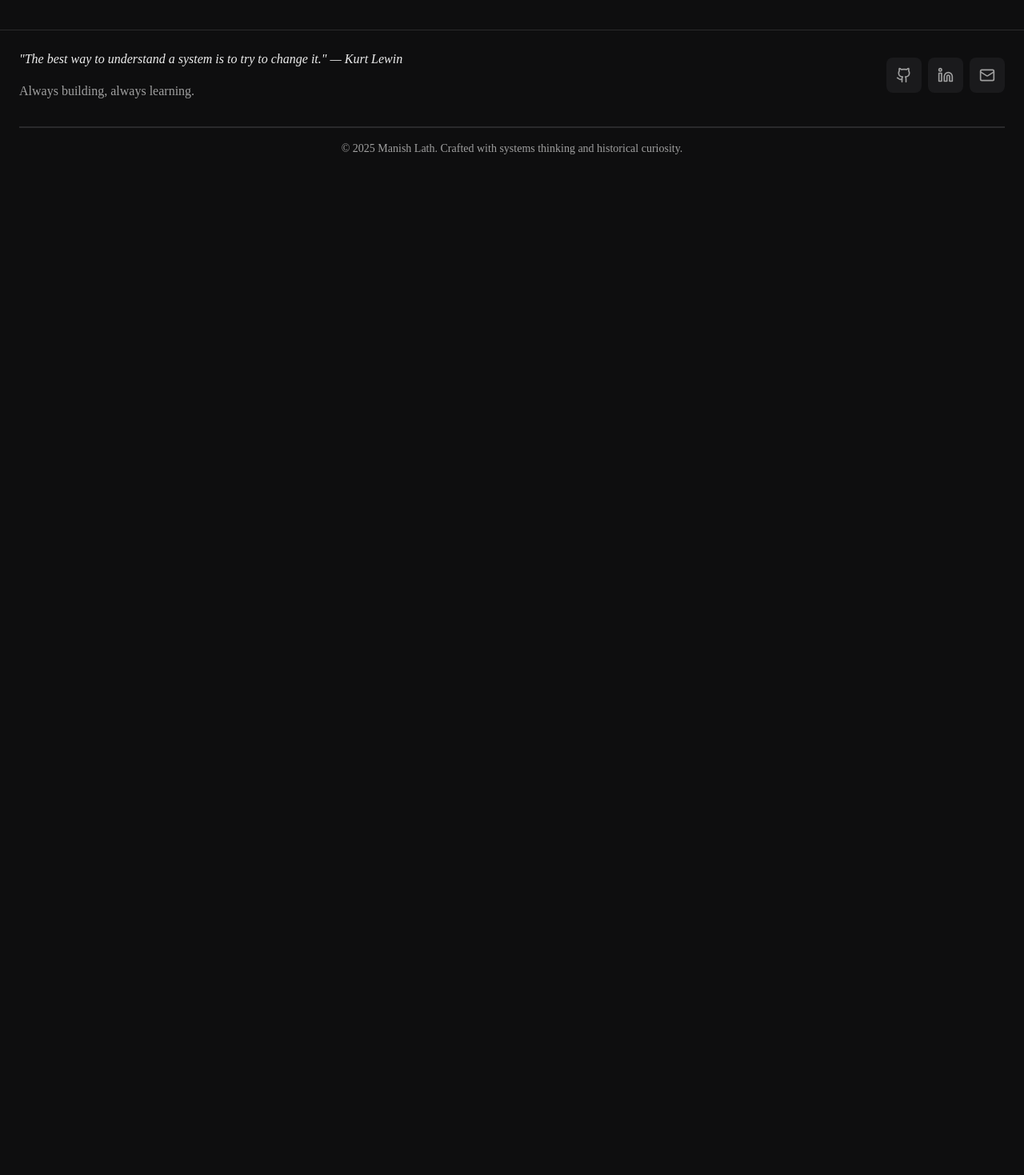
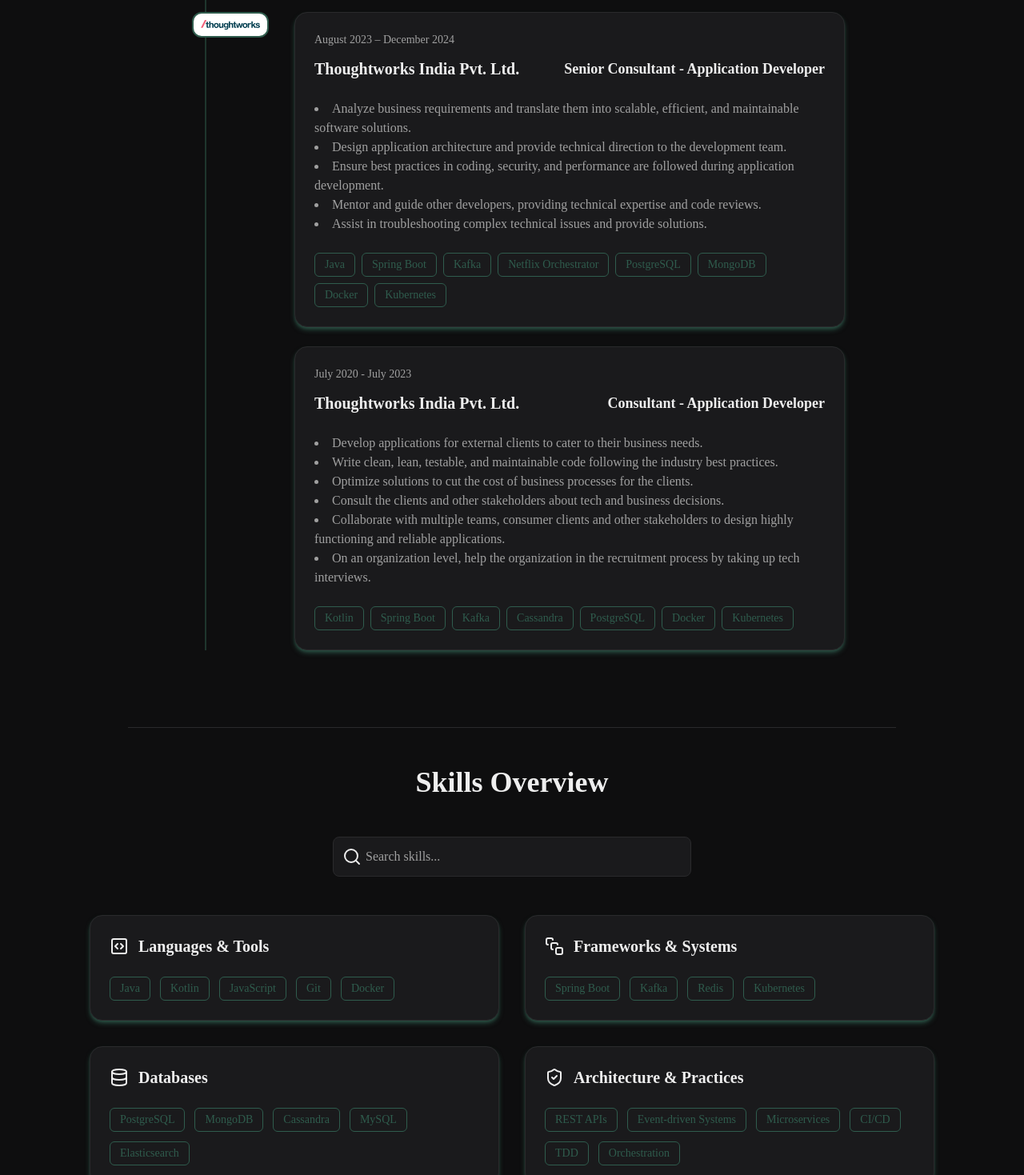
Before and after one commit to Manish-98/manish-lath.portfolio, a Next.js app: page /experience in a window 1280 px wide. Shown: the part 580-2049 px from the top of the page at 80% size. Before the commit the page ends 800 px from the top, so only its background shows below. Built offline with nearby package versions, Linux system fonts and the light colour scheme.

Commit message:
Add professional journey and skills overview in the experience page

```diff
--- a/src/app/experience/page.js
+++ b/src/app/experience/page.js
@@ -1,7 +1,12 @@
+import ProfessionalJourney from "@/components/ProfessionalJourney";
+import SkillsOverview from "@/components/SkillsOverview";
+
 export default function Experience() {
   return (
-    <div>
-      <h1>Experience</h1>
+    <div className="flex flex-col gap-4">
+      <ProfessionalJourney />
+      <hr className="mx-40 border-border" />
+      <SkillsOverview />
     </div>
   );
 }
--- /dev/null
+++ b/src/components/ProfessionalJourney.js
@@ -0,0 +1,118 @@
+import React from 'react';
+import Image from 'next/image';
+
+const ProfessionalJourney = () => {
+  const experiences = [
+    {
+      company: "Technogise Pvt. Ltd.",
+      position: "Technology Consultant",
+      duration: "January 2023 – Present",
+      description: "Contribute to software architecture and ensure scalability and performance.\nWrite, test, and maintain high-quality code across the full SDLC.\nGuide fellow developers and collaborate effectively with cross-functional teams.\nTroubleshoot and resolve complex issues in existing systems.\nEnhance workflows, code quality, and advocate for best practices.",
+      technologies: ["Java", "Spring Boot", "SQL"],
+      icon: "/technogise-logo.png"
+    },
+    {
+      company: "Thoughtworks India Pvt. Ltd.",
+      position: "Senior Consultant - Application Developer",
+      duration: "August 2023 – December 2024",
+      description: "Analyze business requirements and translate them into scalable, efficient, and maintainable software solutions.\nDesign application architecture and provide technical direction to the development team.\nEnsure best practices in coding, security, and performance are followed during application development.\nMentor and guide other developers, providing technical expertise and code reviews.\nAssist in troubleshooting complex technical issues and provide solutions.",
+      technologies: ["Java", "Spring Boot", "Kafka", "Netflix Orchestrator", "PostgreSQL", "MongoDB", "Docker", "Kubernetes"],
+      icon: "/thoughtworks-logo.svg"
+    },
+    {
+      company: "Thoughtworks India Pvt. Ltd.",
+      position: "Consultant - Application Developer",
+      duration: "July 2020 - July 2023",
+      description: "Develop applications for external clients to cater to their business needs.\nWrite clean, lean, testable, and maintainable code following the industry best practices.\nOptimize solutions to cut the cost of business processes for the clients.\nConsult the clients and other stakeholders about tech and business decisions.\nCollaborate with multiple teams, consumer clients and other stakeholders to design highly functioning and reliable applications.\nOn an organization level, help the organization in the recruitment process by taking up tech interviews.",
+      technologies: ["Kotlin", "Spring Boot", "Kafka", "Cassandra", "PostgreSQL", "Docker", "Kubernetes"],
+      icon: "/thoughtworks-logo.svg"
+    }
+  ];
+
+  // Helper to check if icon is an image path
+  const isImage = (icon) => typeof icon === 'string' && /\.(png|jpe?g|svg|webp)$/i.test(icon);
+
+  // Group experiences by company
+  const grouped = experiences.reduce((acc, exp) => {
+    if (!acc[exp.company]) acc[exp.company] = [];
+    acc[exp.company].push(exp);
+    return acc;
+  }, {});
+
+  return (
+    <section className="max-w-4xl mx-auto p-8 bg-background">
+      {/* Header */}
+      <div className="text-center mb-16">
+        <h1 className="text-4xl font-bold text-primary mb-2">
+          Professional Journey
+        </h1>
+        <p className="text-secondary text-lg">
+          A journey through code and context.
+        </p>
+      </div>
+
+      {/* Timeline */}
+      <div className="relative">
+        {/* Vertical line */}
+        <div className="absolute left-8 top-0 bottom-0 w-0.5 bg-accent/50 hidden sm:block"></div>
+
+        {Object.entries(grouped).map(([company, roles], groupIdx) => (
+          <div key={company} className="relative mb-12 flex flex-col gap-4">
+            {/* Timeline node (logo) */}
+            <div className="absolute left-4 w-24 h-8 bg-white border-2 border-accent rounded-xl items-center justify-center text-sm hidden sm:flex overflow-hidden">
+              {isImage(roles[0].icon) ? (
+                <Image src={roles[0].icon} alt={company + ' Logo'} width={32} height={32} className="w-[80%] h-full object-contain" />
+              ) : (
+                roles[0].icon
+              )}
+            </div>
+
+            {/* Stack of cards for each role at this company */}
+            <div className="flex flex-col gap-6 sm:ml-36">
+              {roles.map((experience, index) => (
+                <div key={index} className="card">
+                  <div className="mb-4">
+                    <p className="text-secondary text-sm mb-3">
+                      {experience.duration}
+                    </p>
+                    <div className="flex flex-col gap-2 justify-between sm:flex-row">
+                      <h2 className="text-xl font-bold text-primary mb-1">
+                        {experience.company}
+                      </h2>
+                      <h3 className="text-lg font-semibold text-primary mb-2">
+                        {experience.position}
+                      </h3>
+                    </div>
+                  </div>
+
+                  {/* Description */}
+                  <div className="text-secondary mb-6">
+                    <ul className="list-disc list-inside">
+                      {experience.description.split('\n').map((line, idx) => (
+                        <li key={idx}>{line}</li>
+                      ))}
+                    </ul>
+                  </div>
+
+                  {/* Technology tags */}
+                  <div className="flex flex-wrap gap-2">
+                    {experience.technologies.map((tech, techIndex) => (
+                      <span
+                        key={techIndex}
+                        className="px-3 py-1 bg-section text-accent text-sm rounded-md border border-accent"
+                      >
+                        {tech}
+                      </span>
+                    ))}
+                  </div>
+                </div>
+              ))}
+            </div>
+          </div>
+        ))}
+      </div>
+    </section>
+  );
+};
+
+export default ProfessionalJourney;
--- /dev/null
+++ b/src/components/SkillsOverview.js
@@ -0,0 +1,41 @@
+import React from 'react';
+import SkillsWithSearch from './SkillsWithSearch.js';
+import { SquareCode, Database, ShieldCheck, SquareStack } from 'lucide-react';
+
+const SkillsOverview = () => {
+  // Static skills data - server-side
+  const skillsData = {
+    "Languages & Tools": {
+      icon: <SquareCode />,
+      skills: ["Java", "Kotlin", "JavaScript", "Git", "Docker"]
+    },
+    "Frameworks & Systems": {
+      icon: <SquareStack />,
+      skills: ["Spring Boot", "Kafka", "Redis", "Kubernetes"]
+    },
+    "Databases": {
+      icon: <Database />,
+      skills: ["PostgreSQL", "MongoDB", "Cassandra", "MySQL", "Elasticsearch"]
+    },
+    "Architecture & Practices": {
+      icon: <ShieldCheck />,
+      skills: ["REST APIs", "Event-driven Systems", "Microservices", "CI/CD", "TDD", "Orchestration"]
+    }
+  };
+
+  return (
+    <div className="max-w-6xl mx-auto p-8 bg-background">
+      {/* Static Header - Server Rendered */}
+      <div className="text-center mb-12">
+        <h1 className="text-4xl font-bold text-primary mb-8">
+          Skills Overview
+        </h1>
+      </div>
+
+      {/* Client Component for Search + Grid */}
+      <SkillsWithSearch skillsData={skillsData} />
+    </div>
+  );
+};
+
+export default SkillsOverview;
--- /dev/null
+++ b/src/components/SkillsWithSearch.js
@@ -0,0 +1,75 @@
+'use client';
+import React, { useState, useMemo } from 'react';
+import { Search } from 'lucide-react';
+
+const SkillsWithSearch = ({ skillsData }) => {
+  const [searchTerm, setSearchTerm] = useState('');
+
+  // Memoized filtering to avoid unnecessary re-calculations
+  const filteredCategories = useMemo(() => {
+    if (!searchTerm) return skillsData;
+
+    const filtered = {};
+    Object.entries(skillsData).forEach(([category, data]) => {
+      const filteredSkills = data.skills.filter(skill =>
+        skill.toLowerCase().includes(searchTerm.toLowerCase())
+      );
+      if (filteredSkills.length > 0) {
+        filtered[category] = { ...data, skills: filteredSkills };
+      }
+    });
+    return filtered;
+  }, [skillsData, searchTerm]);
+
+  return (
+    <>
+      {/* Search Bar */}
+      <div className="relative max-w-md mx-auto mb-12">
+        <div className="absolute inset-y-0 left-0 pl-3 flex items-center pointer-events-none">
+          <Search />
+        </div>
+        <input
+          type="text"
+          placeholder="Search skills..."
+          value={searchTerm}
+          onChange={(e) => setSearchTerm(e.target.value)}
+          className="w-full pl-10 pr-4 py-3 border border-border rounded-lg bg-section text-primary placeholder-secondary focus:outline-none focus:ring-2 focus:ring-accent focus:border-transparent"
+        />
+      </div>
+
+      {/* Skills Grid */}
+      <div className="flex flex-row flex-wrap gap-8 mx-auto justify-center">
+        {Object.entries(filteredCategories).map(([category, data]) => (
+          <div key={category} className="card w-full sm:w-lg">
+            {/* Category Header */}
+            <div className="flex items-center mb-6">
+              <span className="text-lg mr-3 text-primary">{data.icon}</span>
+              <h2 className="text-xl font-bold text-primary">{category}</h2>
+            </div>
+
+            {/* Skills Tags */}
+            <div className="flex flex-wrap gap-3">
+              {data.skills.map((skill, index) => (
+                <span
+                  key={index}
+                  className="px-3 py-1 bg-section text-accent text-sm font-medium rounded-md border border-accent"
+                >
+                  {skill}
+                </span>
+              ))}
+            </div>
+          </div>
+        ))}
+      </div>
+
+      {/* No Results Message */}
+      {Object.keys(filteredCategories).length === 0 && searchTerm && (
+        <div className="text-center py-12">
+          <p className="text-secondary text-lg">No skills found matching "{searchTerm}"</p>
+        </div>
+      )}
+    </>
+  );
+};
+
+export default SkillsWithSearch;
```
Also changed, not shown: public/technogise-logo.png, public/thoughtworks-logo.svg (added).
